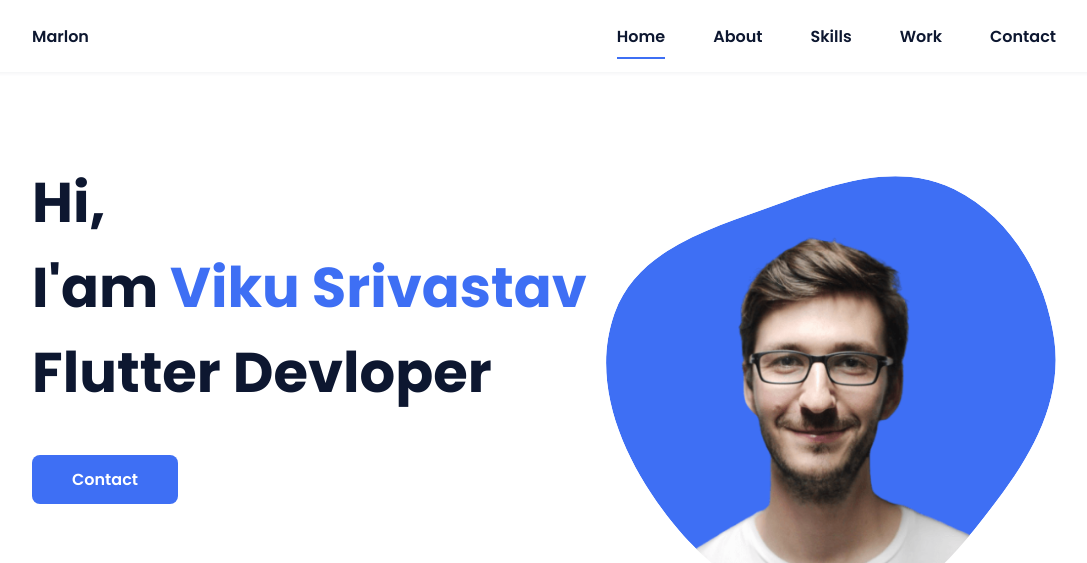
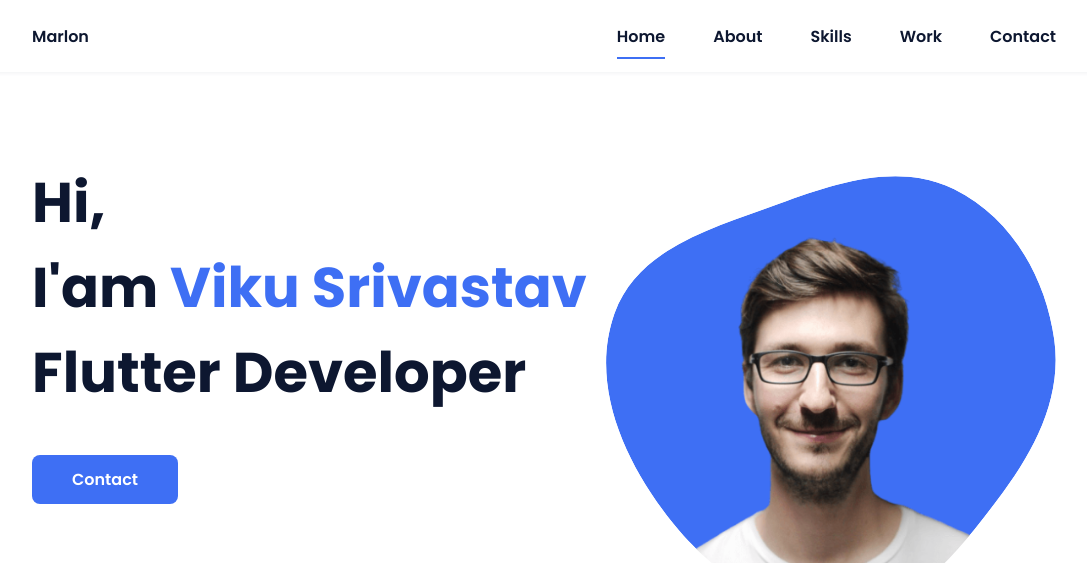
Before and after one commit to viku444/website, a plain HTML site: page index.html in a window 1280 px wide. Shown: the top 563 px of the page, without its empty margins (96-1183 px from the left). Drawn offline with nearby package versions, Linux system fonts and the light colour scheme.

Commit message:
this gvcg

```diff
--- a/index.html
+++ b/index.html
@@ -42,7 +42,7 @@
         <section class="home bd-grid" id="home">
             <div class="home__data">
                 <h1 class="home__title">Hi,<br>I'am <span class="home__title-color">Viku Srivastav</span><br>Flutter
-                    Devloper</h1>
+                    Developer</h1>
 
                 <a href="#" class="button">Contact</a>
             </div>
```
